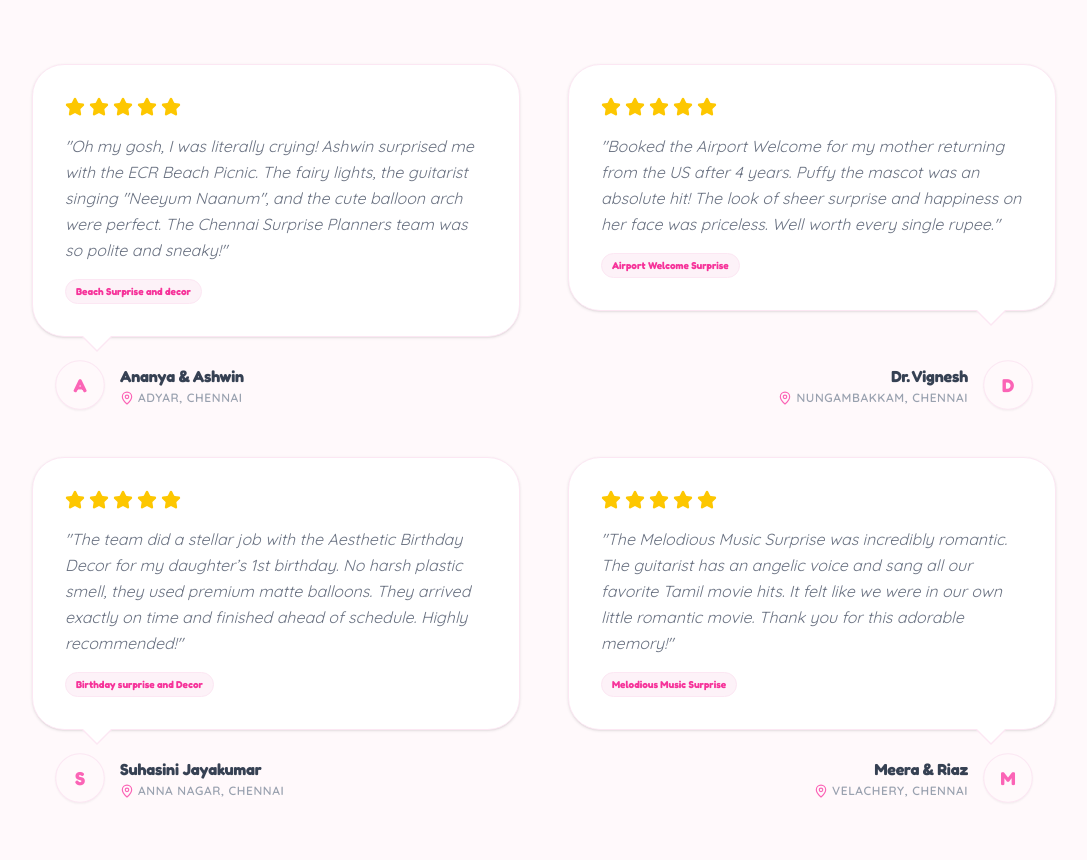
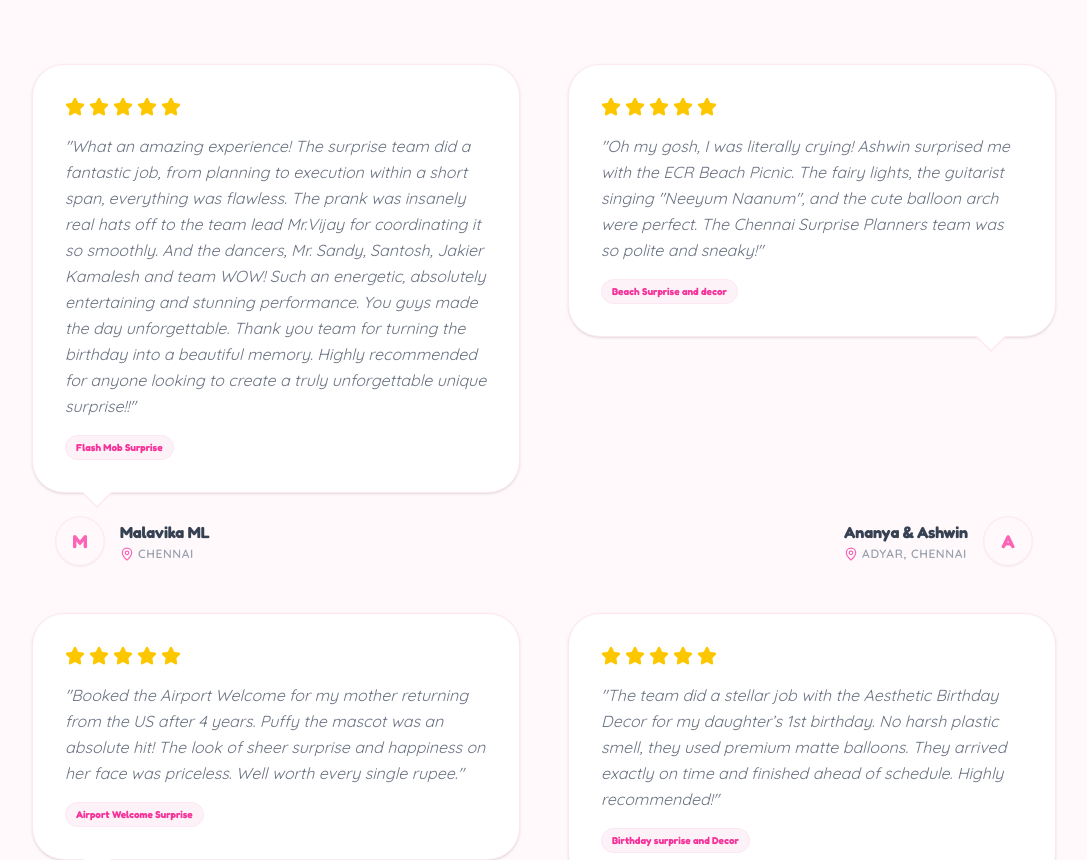
Before and after one commit to poornesh1309-svg/Chennai-surprise-website, a React (Vite) app: page / in a window 1280 px wide. Shown: the part 8340-9200 px from the top of the page, without its empty margins (96-1183 px from the left). Built offline with nearby package versions, Linux system fonts and the light colour scheme.

Commit message:
content: Add new review from Malavika ML to testimonials

```diff
--- a/src/data.ts
+++ b/src/data.ts
@@ -685,6 +685,15 @@ export const GALLERY_ITEMS: GalleryItem[] = [
 
 export const TESTIMONIALS: Testimonial[] = [
   {
+    id: 't0',
+    name: 'Malavika ML',
+    location: 'Chennai',
+    quote: 'What an amazing experience! The surprise team did a fantastic job, from planning to execution within a short span, everything was flawless. The prank was insanely real hats off to the team lead Mr.Vijay for coordinating it so smoothly. And the dancers, Mr. Sandy, Santosh, Jakier Kamalesh and team WOW! Such an energetic, absolutely entertaining and stunning performance. You guys made the day unforgettable. Thank you team for turning the birthday into a beautiful memory. Highly recommended for anyone looking to create a truly unforgettable unique surprise!!',
+    rating: 5,
+    avatarSeed: 'malavika',
+    serviceName: 'Flash Mob Surprise'
+  },
+  {
     id: 't1',
     name: 'Ananya & Ashwin',
     location: 'Adyar, Chennai',
```
